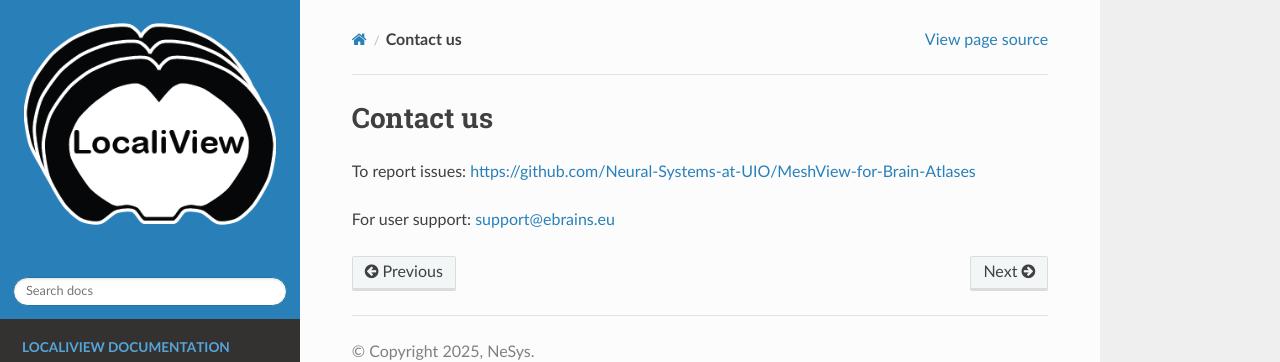
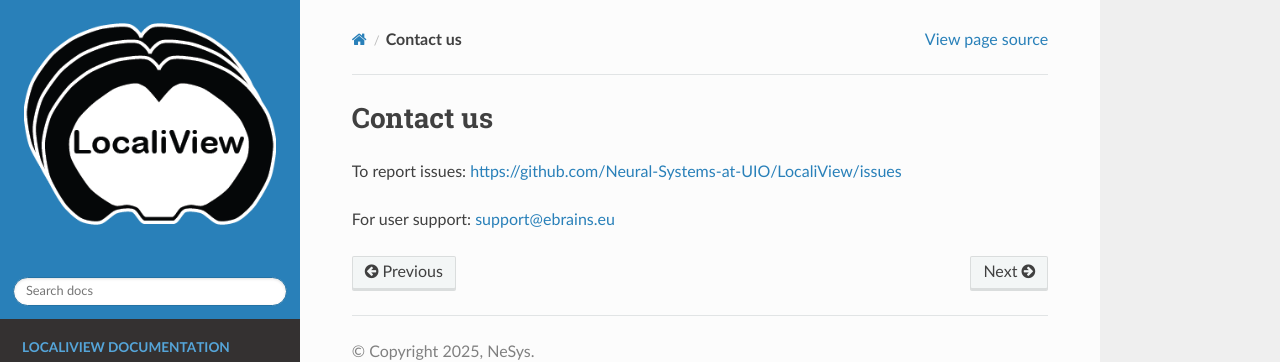
Before and after one commit to Neural-Systems-at-UIO/LocaliView, a Sphinx documentation site: the page built from Docs/support.rst, in a window 1280 px wide. Shown: the top 362 px of the page. Built offline with Sphinx 7.4.7 and the Read the Docs theme 3.1.0, drawn with Linux system fonts in a browser that asks for light colours; pages that are not in the unit, such as notebooks, are missing from menus; some of the changed lines change nothing that is shown.

Commit message:
Update support.rst

```diff
--- a/Docs/support.rst
+++ b/Docs/support.rst
@@ -1,5 +1,5 @@
 **Contact us**
 ---------------
-To report issues: https://github.com/Neural-Systems-at-UIO/MeshView-for-Brain-Atlases
+To report issues: https://github.com/Neural-Systems-at-UIO/LocaliView/issues
 
 For user support: support@ebrains.eu
```
